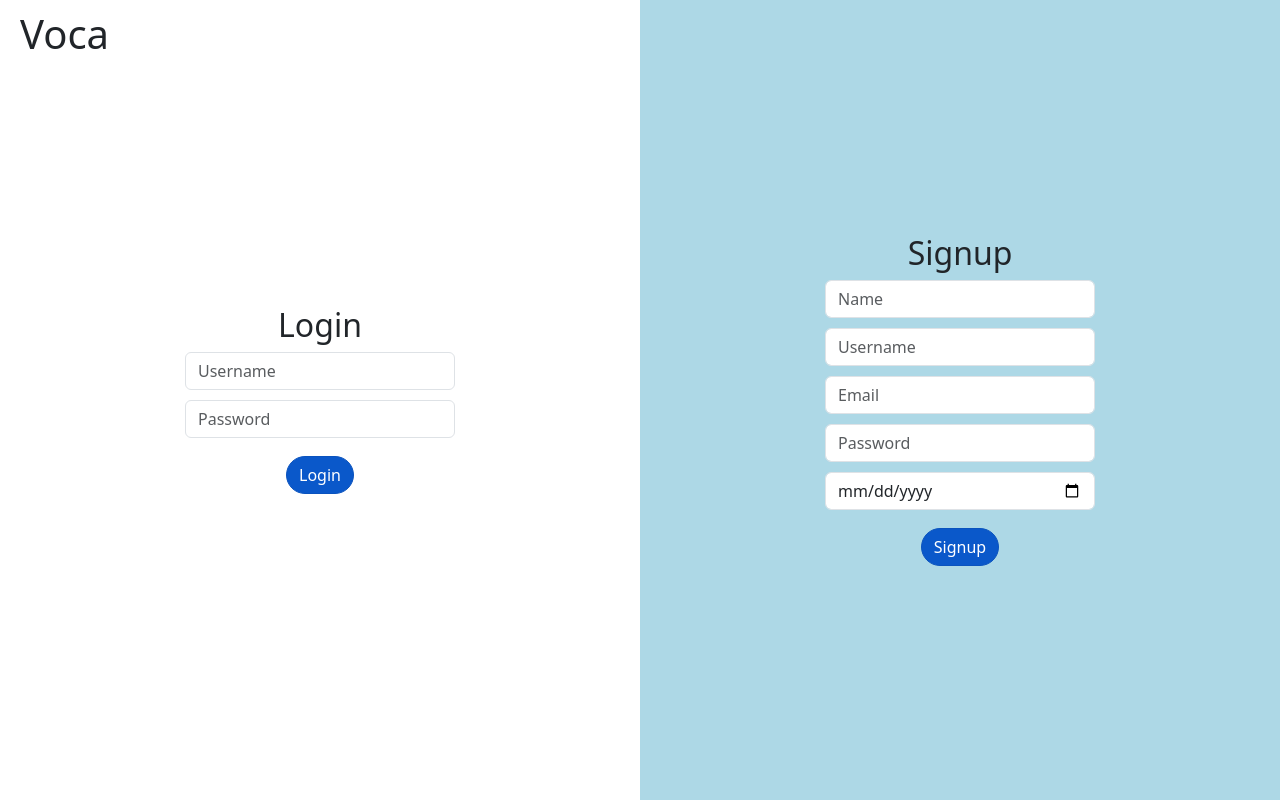
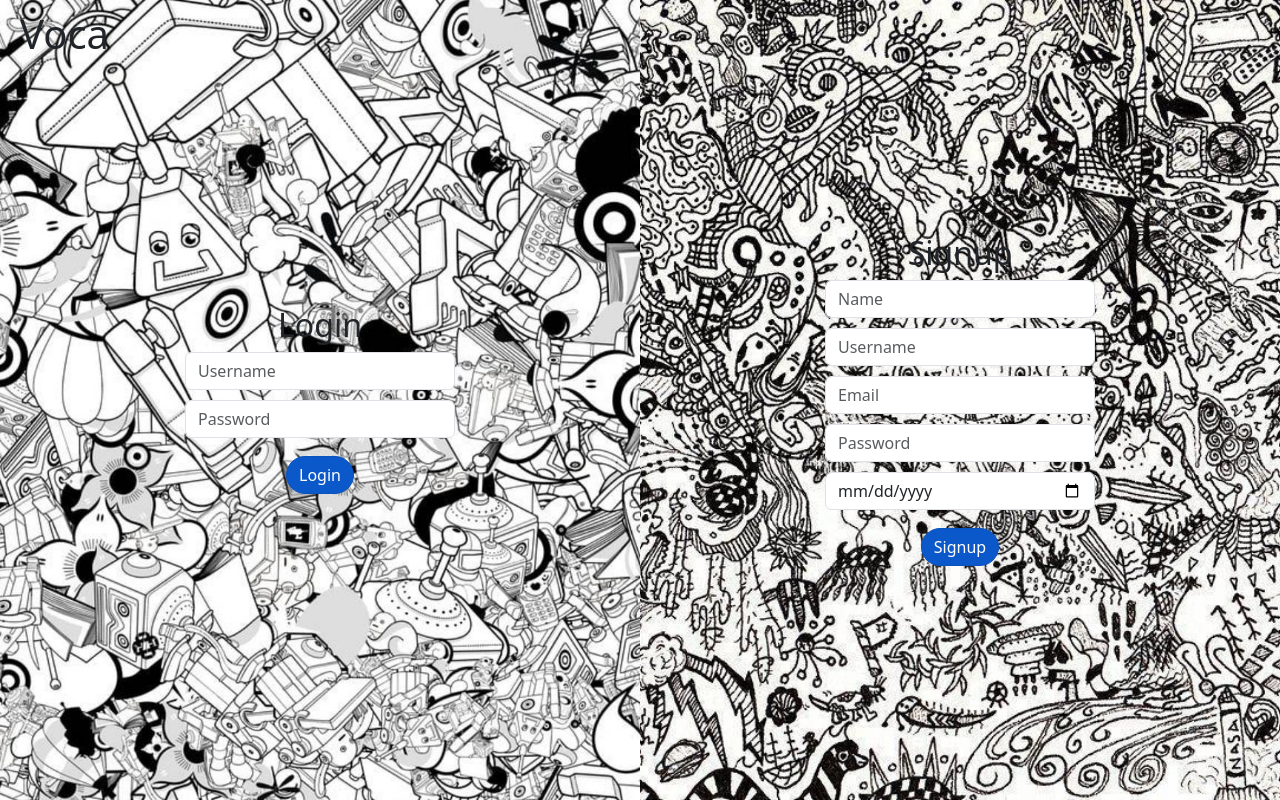
Before and after one commit to Ahmad-ayoub/Voca, a React (Create React App) app: page / in a window 1280 px wide. Built offline with nearby package versions, Linux system fonts and the light colour scheme.

Commit message:
fixing css

```diff
--- a/src/Components/AuthPage.css
+++ b/src/Components/AuthPage.css
@@ -29,7 +29,8 @@
 }
 
 .loginForm {
-  background: white;
+  background: white url("../Images/doodle_page.jpg") no-repeat center center;
+  background-size: cover;
   width: 50%;
 }
 
@@ -39,7 +40,9 @@
 }
 
 .signupForm {
-  background: lightblue;
+  background: lightblue url("../Images/doodle_page_2.jpg") no-repeat center
+    center;
+  background-size: cover;
   width: 50%;
 }
 
--- a/src/Components/AuthPage.js
+++ b/src/Components/AuthPage.js
@@ -1,10 +1,15 @@
-import React, { useState } from "react";
+import React from "react";
+import myimage from "../Images/doodle_page.jpg";
+import myimage2 from "../Images/doodle_page_2.jpg";
 
 const AuthPage = () => {
   return (
     <div className="pageWrapper">
       <h1 className="appTitle">Voca</h1>
-      <div className="form loginForm">
+      <div
+        className="form loginForm"
+        style={{ backgroundImage: `url(${myimage})` }}
+      >
         <h2>Login</h2>
         <input
           className="form-control loginBtns"
@@ -20,7 +25,11 @@ const AuthPage = () => {
           Login
         </button>
       </div>
-      <div className="form signupForm">
+
+      <div
+        className="form signupForm"
+        style={{ backgroundImage: `url(${myimage2})` }}
+      >
         <h2>Signup</h2>
         <input
           className="form-control signupBtns"
```
Also changed, not shown: src/Images/doodle_page.jpg (renamed from src/Images/doodle page.jpg), src/Images/doodle_page_2.jpg (renamed from src/Images/doodle page #2.jpg).
